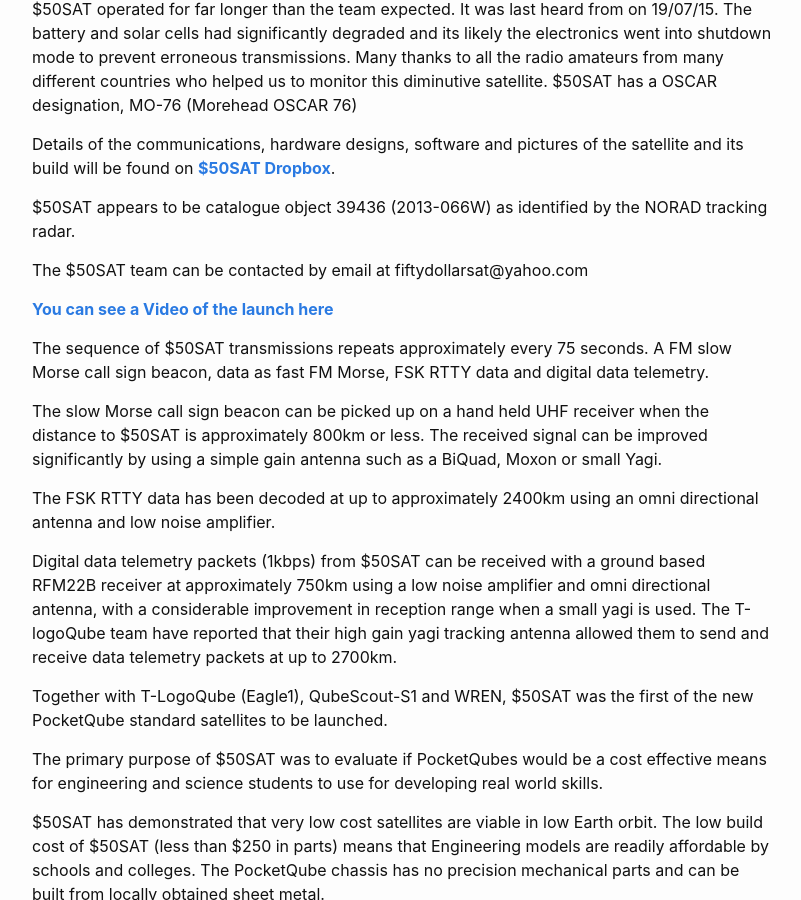
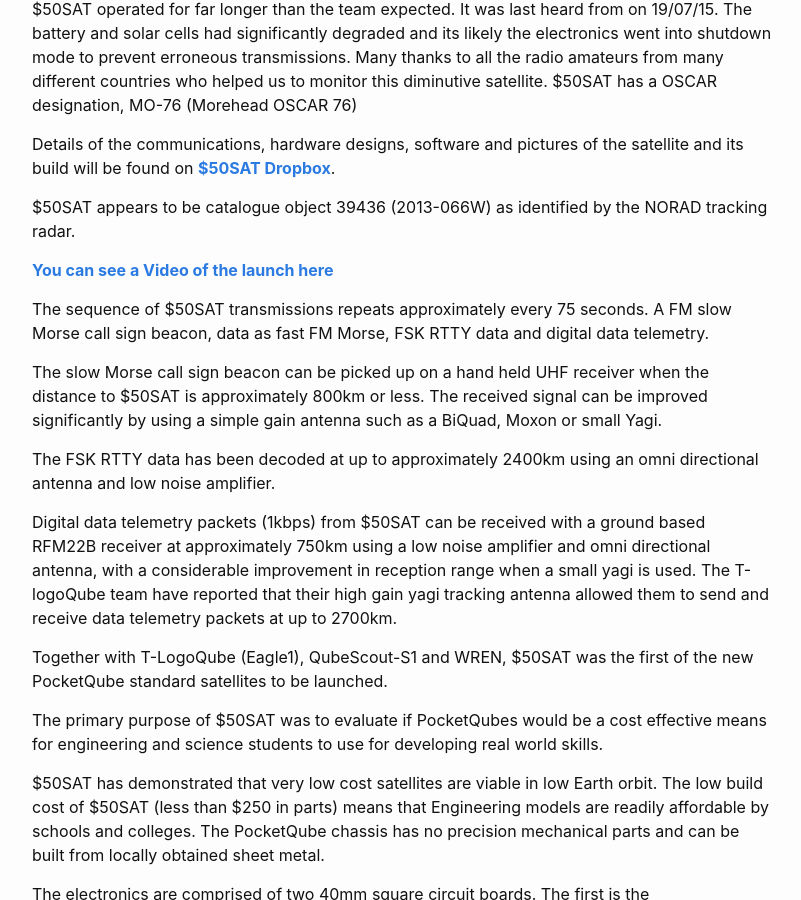
Before and after one commit to StuartsProjects/StuartsProjects.github.io, a Jekyll site: the page built from _posts/2013-11-21-$50SAT-a-very-small-Earth-orbiting-satellite.md, in a window 1280 px wide and 900 px high, scrolled down 870 px. Shown: the whole window, without its empty margins (238-1039 px from the left). Built offline with Jekyll 4.4.1, drawn with Linux system fonts in a browser that asks for light colours.

Commit message:
Update post

```diff
--- a/_posts/2013-11-21-$50SAT-a-very-small-Earth-orbiting-satellite.md
+++ b/_posts/2013-11-21-$50SAT-a-very-small-Earth-orbiting-satellite.md
@@ -23,8 +23,6 @@
 
 $50SAT appears to be catalogue object 39436 (2013-066W) as identified by the NORAD tracking radar.
 
-The $50SAT team can be contacted by email at  fiftydollarsat@yahoo.com
-
 **[You can see a Video of the launch here](https://www.youtube.com/watch?v=RMi0DbQGfxs)**
 
 The sequence of $50SAT transmissions repeats approximately every 75 seconds. A FM slow Morse call sign beacon, data as fast FM Morse, FSK RTTY data and digital data telemetry.
```
